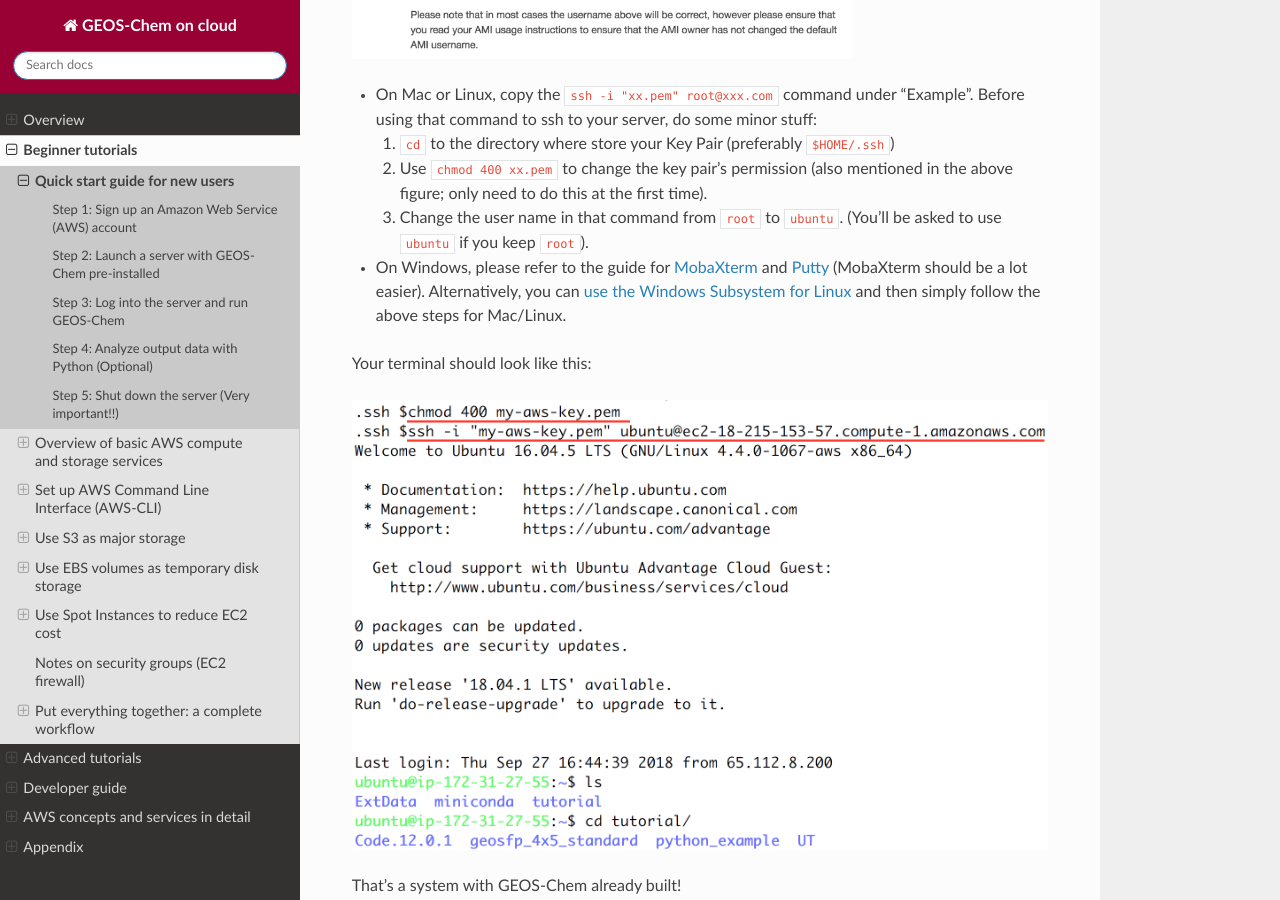
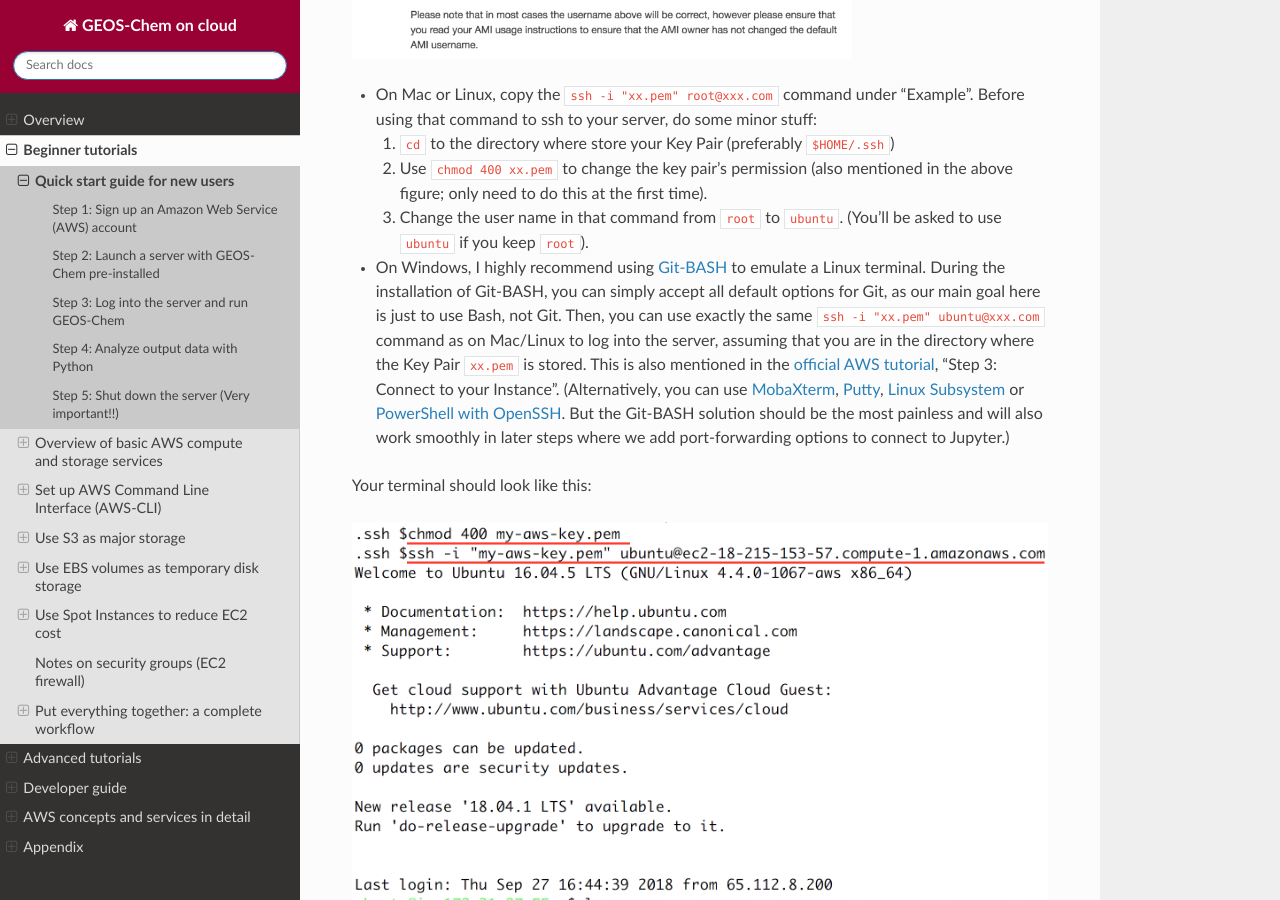
Before and after one commit to geoschem/geos-chem-cloud, a Sphinx documentation site: the page built from doc/source/chapter02_beginner-tutorial/quick-start.rst, in a window 1280 px wide and 900 px high, scrolled down 4217 px. Built offline with Sphinx 7.4.7 and the Read the Docs theme 2.0.0, drawn with Linux system fonts in a browser that asks for light colours; some of the changed text lies outside the part shown.

Commit message:
Update notes for Windows Git-Bash

```diff
--- a/doc/source/chapter02_beginner-tutorial/quick-start.rst
+++ b/doc/source/chapter02_beginner-tutorial/quick-start.rst
@@ -80,7 +80,7 @@
   (1) ``cd`` to the directory where store your Key Pair (preferably ``$HOME/.ssh``)
   (2) Use ``chmod 400 xx.pem`` to change the key pair's permission (also mentioned in the above figure; only need to do this at the first time).
   (3) Change the user name in that command from ``root`` to ``ubuntu``. (You'll be asked to use ``ubuntu`` if you keep ``root``).
-- On Windows, please refer to the guide for `MobaXterm <http://angus.readthedocs.io/en/2016/amazon/log-in-with-mobaxterm-win.html>`_ and `Putty <https://docs.aws.amazon.com/AWSEC2/latest/UserGuide/putty.html>`_ (MobaXterm should be a lot easier). Alternatively, you can `use the Windows Subsystem for Linux <https://docs.aws.amazon.com/AWSEC2/latest/UserGuide/WSL.html>`_ and then simply follow the above steps for Mac/Linux.
+- On Windows, I highly recommend using `Git-BASH <https://gitforwindows.org>`_ to emulate a Linux terminal. During the installation of Git-BASH, you can simply accept all default options for Git, as our main goal here is just to use Bash, not Git. Then, you can use exactly the same ``ssh -i "xx.pem" ubuntu@xxx.com`` command as on Mac/Linux to log into the server, assuming that you are in the directory where the Key Pair ``xx.pem`` is stored. This is also mentioned in the `official AWS tutorial <https://aws.amazon.com/getting-started/tutorials/launch-a-virtual-machine>`_, "Step 3: Connect to your Instance". (Alternatively, you can use `MobaXterm <http://angus.readthedocs.io/en/2016/amazon/log-in-with-mobaxterm-win.html>`_, `Putty <https://docs.aws.amazon.com/AWSEC2/latest/UserGuide/putty.html>`_, `Linux Subsystem <https://docs.aws.amazon.com/AWSEC2/latest/UserGuide/WSL.html>`_ or `PowerShell with OpenSSH <https://blogs.msdn.microsoft.com/powershell/2017/12/15/using-the-openssh-beta-in-windows-10-fall-creators-update-and-windows-server-1709/>`_. But the Git-BASH solution should be the most painless and will also work smoothly in later steps where we add port-forwarding options to connect to Jupyter.)
 
 Your terminal should look like this:
 
@@ -115,8 +115,8 @@
 .. note::
   This system is a **general environment** for GEOS-Chem, **not just a specific version of the model**. This pre-configured run directory in the "tutorial" folder is only for demonstration purpose. :doc:`Later tutorials <research-workflow>` will show you how to set up custom versions and configurations.
 
-Step 4: Analyze output data with Python (Optional)
---------------------------------------------------
+Step 4: Analyze output data with Python
+---------------------------------------
 
 If you wait for the simulation to finish (takes 5~10 min), it will produce `NetCDF diagnostics <http://wiki.seas.harvard.edu/geos-chem/index.php/List_of_diagnostics_archived_to_netCDF_format>`_ called ``GEOSChem.SpeciesConc.20160701.nc4`` inside ``OutputDir/`` of the run directory. To save time, you can also cancel the simulation and use the pre-generated file with the same name::
 
```
